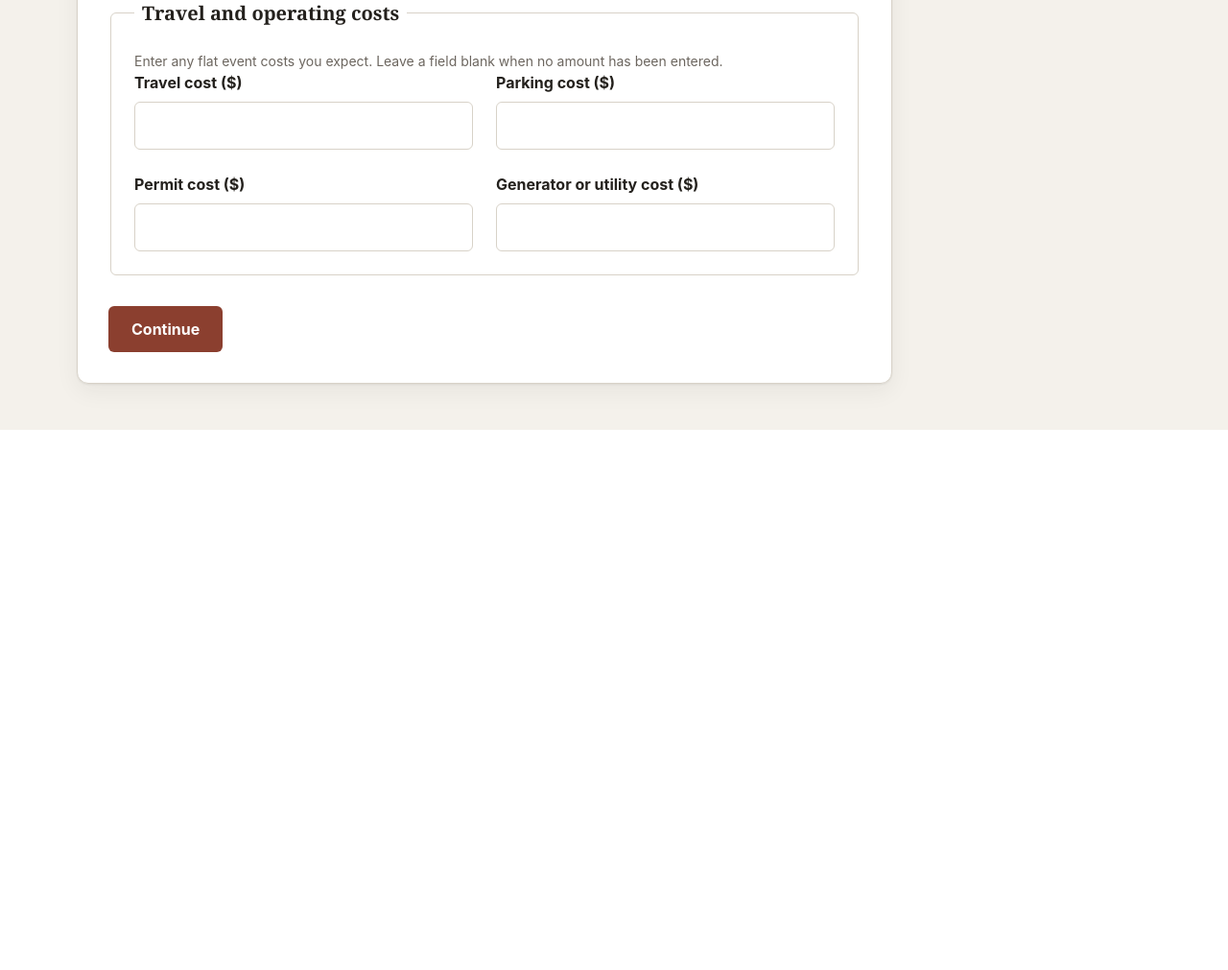
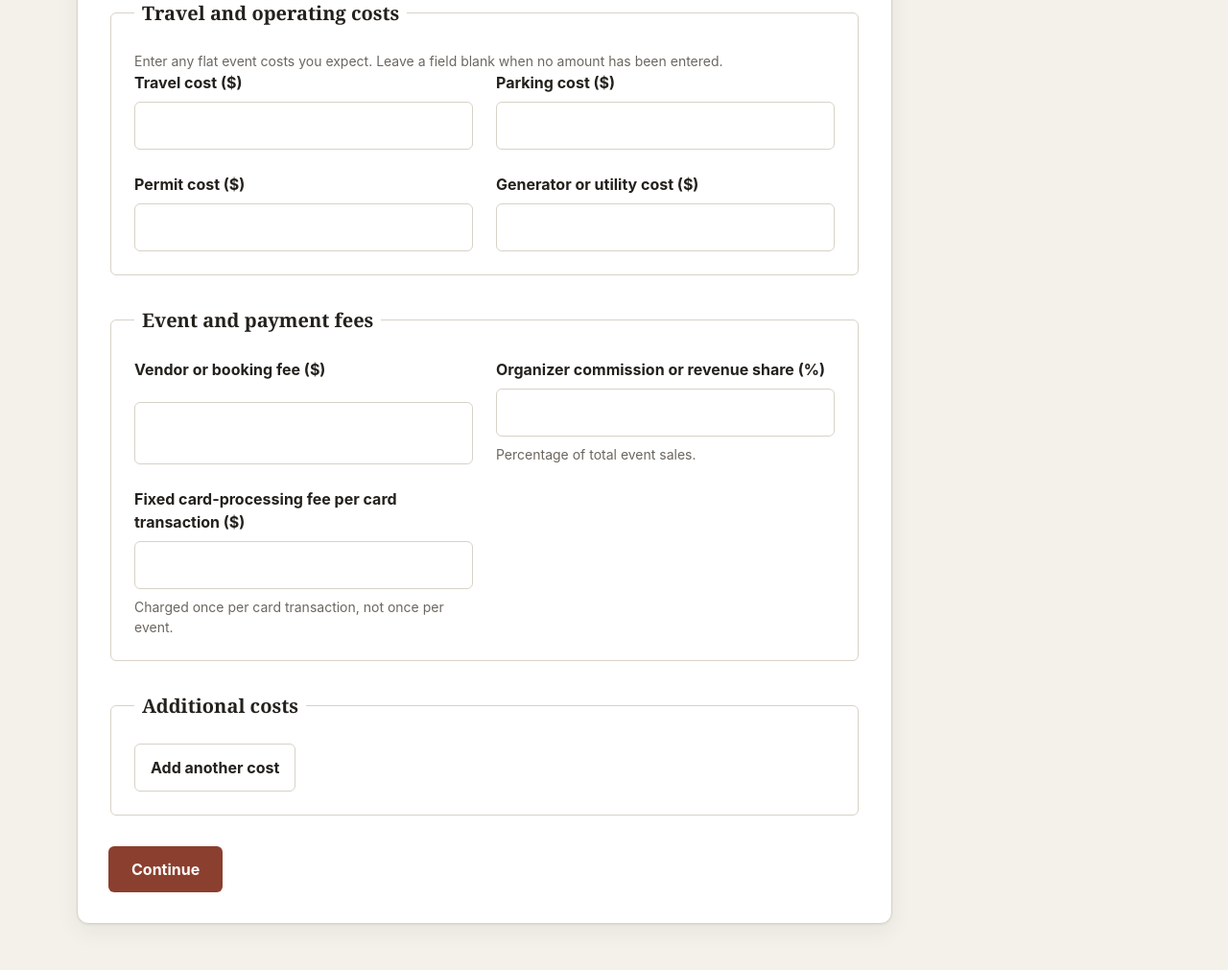
Before and after one commit to The-Fixers-Desk/food-truck-event-profit-calculator, a Flask app: page / in a window 1280 px wide. Shown: the part 1942-2953 px from the top of the page at 96% size. Before the commit the page ends 2390 px from the top, so only its background shows below. Run offline with Flask 3, Linux system fonts and the light colour scheme.

Commit message:
Complete remaining event cost inputs
- Add travel, parking, permit, and generator or utility cost fields
- Add vendor or booking fee and organizer commission inputs
- Add fixed card-processing fee per card transaction
- Add ordered, removable miscellaneous cost entries
- Preserve entered costs and rows when validation fails
- Validate optional money fields, percentages, and named additional costs
- Add focused form and route tests

```diff
--- a/app/event_inputs_form.py
+++ b/app/event_inputs_form.py
@@ -32,6 +32,11 @@ OPERATING_COST_FIELDS = (
     "permit_cost",
     "generator_utility_cost",
 )
+EVENT_FEE_FIELDS = (
+    "vendor_booking_fee",
+    "organizer_commission_percentage",
+    "fixed_card_processing_fee",
+)
 WEATHER_REDUCTIONS = {
     "favorable": Decimal("0"),
     "minor_concern": Decimal("5"),
@@ -56,11 +61,13 @@ def blank_event_inputs_form() -> dict:
             *FOOD_COST_FIELDS,
             *LABOR_FIELDS,
             *OPERATING_COST_FIELDS,
+            *EVENT_FEE_FIELDS,
         )
     }
     values["revenue_method"] = "attendance"
     values["food_cost_method_choice"] = "average_per_order"
     values["employee_labor"] = []
+    values["additional_costs"] = []
     return values
 
 
@@ -76,6 +83,7 @@ def validate_event_inputs(
             *FOOD_COST_FIELDS,
             *LABOR_FIELDS,
             *OPERATING_COST_FIELDS,
+            *EVENT_FEE_FIELDS,
         )
     }
     rates = submitted.getlist("employee_labor_rate")
@@ -90,6 +98,23 @@ def validate_event_inputs(
             ),
         }
         for index in range(max(len(rates), len(hours)))
+    ]
+    cost_names = submitted.getlist("additional_cost_name")
+    cost_amounts = submitted.getlist("additional_cost_amount")
+    values["additional_costs"] = [
+        {
+            "name": (
+                cost_names[index].strip()
+                if index < len(cost_names)
+                else ""
+            ),
+            "amount": (
+                cost_amounts[index].strip()
+                if index < len(cost_amounts)
+                else ""
+            ),
+        }
+        for index in range(max(len(cost_names), len(cost_amounts)))
     ]
     errors: dict[str, str] = {}
 
@@ -151,6 +176,8 @@ def validate_event_inputs(
     _validate_food_cost(values, errors)
     _validate_labor(values, errors)
     _validate_operating_costs(values, errors)
+    _validate_event_fees(values, errors)
+    _validate_additional_costs(values, errors)
 
     if errors:
         return None, values, errors
@@ -162,6 +189,49 @@ def validate_event_inputs(
         location=values["location"],
     )
     return identity, values, errors
+
+
+def _validate_event_fees(
+    values: dict,
+    errors: dict,
+) -> None:
+    for name, label in (
+        ("vendor_booking_fee", "Vendor or booking fee"),
+        (
+            "fixed_card_processing_fee",
+            "Fixed card-processing fee per card transaction",
+        ),
+    ):
+        if values[name]:
+            _money(values, errors, name, label)
+
+    if values["organizer_commission_percentage"]:
+        _percentage(
+            values,
+            errors,
+            "organizer_commission_percentage",
+            "Organizer commission or revenue share",
+        )
+
+
+def _validate_additional_costs(
+    values: dict,
+    errors: dict,
+) -> None:
+    cost_errors = []
+    for cost in values["additional_costs"]:
+        row_errors = {}
+        if not cost["name"]:
+            row_errors["name"] = "Cost name is required."
+        _positive_money(
+            cost,
+            row_errors,
+            "amount",
+            "Miscellaneous cost amount",
+        )
+        cost_errors.append(row_errors)
+    if any(cost_errors):
+        errors["additional_costs"] = cost_errors
 
 
 def _validate_operating_costs(
--- a/app/static/css/forms.css
+++ b/app/static/css/forms.css
@@ -196,7 +196,8 @@
   grid-column: 1 / -1;
 }
 
-.labor-entry {
+.labor-entry,
+.additional-cost-entry {
   display: grid;
   grid-template-columns: 1fr 1fr auto;
   gap: var(--space-4);
@@ -253,6 +254,10 @@
     grid-template-columns: 1fr;
   }
 
+  .additional-cost-entry {
+    grid-template-columns: 1fr;
+  }
+
   .method-confirmation {
     grid-template-columns: 1fr;
   }
--- a/app/static/js/event_inputs.js
+++ b/app/static/js/event_inputs.js
@@ -169,3 +169,29 @@ addEmployeeLabor.addEventListener("click", () => {
   connectEventLaborRemove(entry.querySelector(".remove-event-labor"));
   employeeLaborEntries.append(entry);
 });
+
+const additionalCostEntries = document.querySelector(
+  "#event-additional-cost-entries",
+);
+const additionalCostTemplate = document.querySelector(
+  "#event-additional-cost-template",
+);
+const addAdditionalCost = document.querySelector("#add-additional-cost");
+
+function connectAdditionalCostRemove(button) {
+  button.addEventListener("click", () => {
+    button.closest(".additional-cost-entry").remove();
+  });
+}
+
+additionalCostEntries
+  .querySelectorAll(".remove-additional-cost")
+  .forEach(connectAdditionalCostRemove);
+
+addAdditionalCost.addEventListener("click", () => {
+  const entry = additionalCostTemplate.content.cloneNode(true);
+  connectAdditionalCostRemove(
+    entry.querySelector(".remove-additional-cost"),
+  );
+  additionalCostEntries.append(entry);
+});
--- a/app/templates/calculator.html
+++ b/app/templates/calculator.html
@@ -372,6 +372,100 @@
       </div>
     </fieldset>
 
+    <fieldset class="input-section">
+      <legend>Event and payment fees</legend>
+      <div class="form-grid">
+        <div class="form-field">
+          <label class="form-label" for="vendor_booking_fee">
+            Vendor or booking fee ($)
+          </label>
+          <input class="form-input" id="vendor_booking_fee"
+            name="vendor_booking_fee" type="number" step="0.01"
+            value="{{ form_values.vendor_booking_fee }}"
+            {% if errors.get("vendor_booking_fee") %}
+              aria-invalid="true"
+            {% endif %} />
+          {% if errors.get("vendor_booking_fee") %}
+            <p class="field-error">{{ errors.vendor_booking_fee }}</p>
+          {% endif %}
+        </div>
+        <div class="form-field">
+          <label class="form-label" for="organizer_commission_percentage">
+            Organizer commission or revenue share (%)
+          </label>
+          <input class="form-input" id="organizer_commission_percentage"
+            name="organizer_commission_percentage" type="number" step="0.01"
+            value="{{ form_values.organizer_commission_percentage }}"
+            {% if errors.get("organizer_commission_percentage") %}
+              aria-invalid="true"
+            {% endif %} />
+          <p class="form-hint">Percentage of total event sales.</p>
+          {% if errors.get("organizer_commission_percentage") %}
+            <p class="field-error">
+              {{ errors.organizer_commission_percentage }}
+            </p>
+          {% endif %}
+        </div>
+        <div class="form-field">
+          <label class="form-label" for="fixed_card_processing_fee">
+            Fixed card-processing fee per card transaction ($)
+          </label>
+          <input class="form-input" id="fixed_card_processing_fee"
+            name="fixed_card_processing_fee" type="number" step="0.01"
+            value="{{ form_values.fixed_card_processing_fee }}"
+            {% if errors.get("fixed_card_processing_fee") %}
+              aria-invalid="true"
+            {% endif %} />
+          <p class="form-hint">
+            Charged once per card transaction, not once per event.
+          </p>
+          {% if errors.get("fixed_card_processing_fee") %}
+            <p class="field-error">
+              {{ errors.fixed_card_processing_fee }}
+            </p>
+          {% endif %}
+        </div>
+      </div>
+    </fieldset>
+
+    <fieldset class="input-section">
+      <legend>Additional costs</legend>
+      <div id="event-additional-cost-entries">
+        {% for cost in form_values.additional_costs %}
+          {% set cost_errors = errors.get("additional_costs", []) %}
+          {% set row_errors = cost_errors[loop.index0]
+             if cost_errors|length > loop.index0 else {} %}
+          <div class="additional-cost-entry">
+            <div class="form-field">
+              <label class="form-label">Cost name</label>
+              <input class="form-input" name="additional_cost_name"
+                type="text" value="{{ cost.name }}" required
+                {% if row_errors.get("name") %}aria-invalid="true"{% endif %} />
+              {% if row_errors.get("name") %}
+                <p class="field-error">{{ row_errors.name }}</p>
+              {% endif %}
+            </div>
+            <div class="form-field">
+              <label class="form-label">Amount ($)</label>
+              <input class="form-input" name="additional_cost_amount"
+                type="number" step="0.01" value="{{ cost.amount }}" required
+                {% if row_errors.get("amount") %}
+                  aria-invalid="true"
+                {% endif %} />
+              {% if row_errors.get("amount") %}
+                <p class="field-error">{{ row_errors.amount }}</p>
+              {% endif %}
+            </div>
+            <button class="remove-additional-cost button-secondary"
+              type="button">Remove</button>
+          </div>
+        {% endfor %}
+      </div>
+      <button class="button-secondary" id="add-additional-cost" type="button">
+        Add another cost
+      </button>
+    </fieldset>
+
     <div class="form-actions">
       <button class="button" type="submit">Continue</button>
     </div>
@@ -396,5 +490,22 @@
     </button>
   </div>
 </template>
+<template id="event-additional-cost-template">
+  <div class="additional-cost-entry">
+    <div class="form-field">
+      <label class="form-label">Cost name</label>
+      <input class="form-input" name="additional_cost_name" type="text"
+        required />
+    </div>
+    <div class="form-field">
+      <label class="form-label">Amount ($)</label>
+      <input class="form-input" name="additional_cost_amount" type="number"
+        step="0.01" required />
+    </div>
+    <button class="remove-additional-cost button-secondary" type="button">
+      Remove
+    </button>
+  </div>
+</template>
 <script src="{{ url_for('static', filename='js/event_inputs.js') }}"></script>
 {% endblock %}
--- a/docs/notes/Commit Milestones.txt
+++ b/docs/notes/Commit Milestones.txt
@@ -30,7 +30,7 @@ EVENT CALCULATOR — INPUTS
 ☑ Build event identification form
 ☑ Build revenue assumptions section
 ☑ Build food and supply cost section
-□ Build labor cost section
+☑ Build labor cost section
   Current task; leave unchanged.
 
 □ Complete remaining event cost inputs
```
Also changed, not shown: docs/notes/Next GitHub Commit Message.txt (+9 -10 lines), tests/test_event_remaining_costs_form.py (added, +256 -0 lines).
